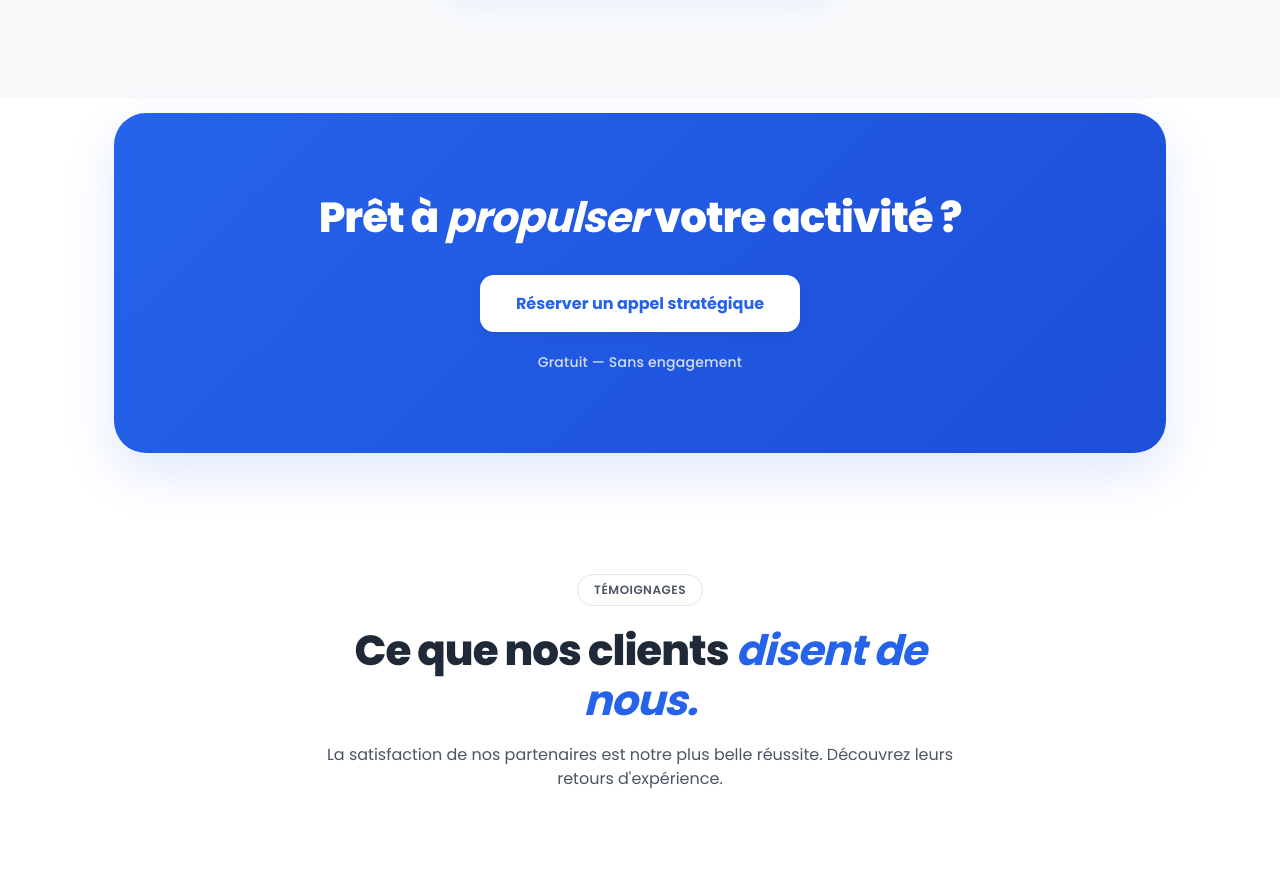
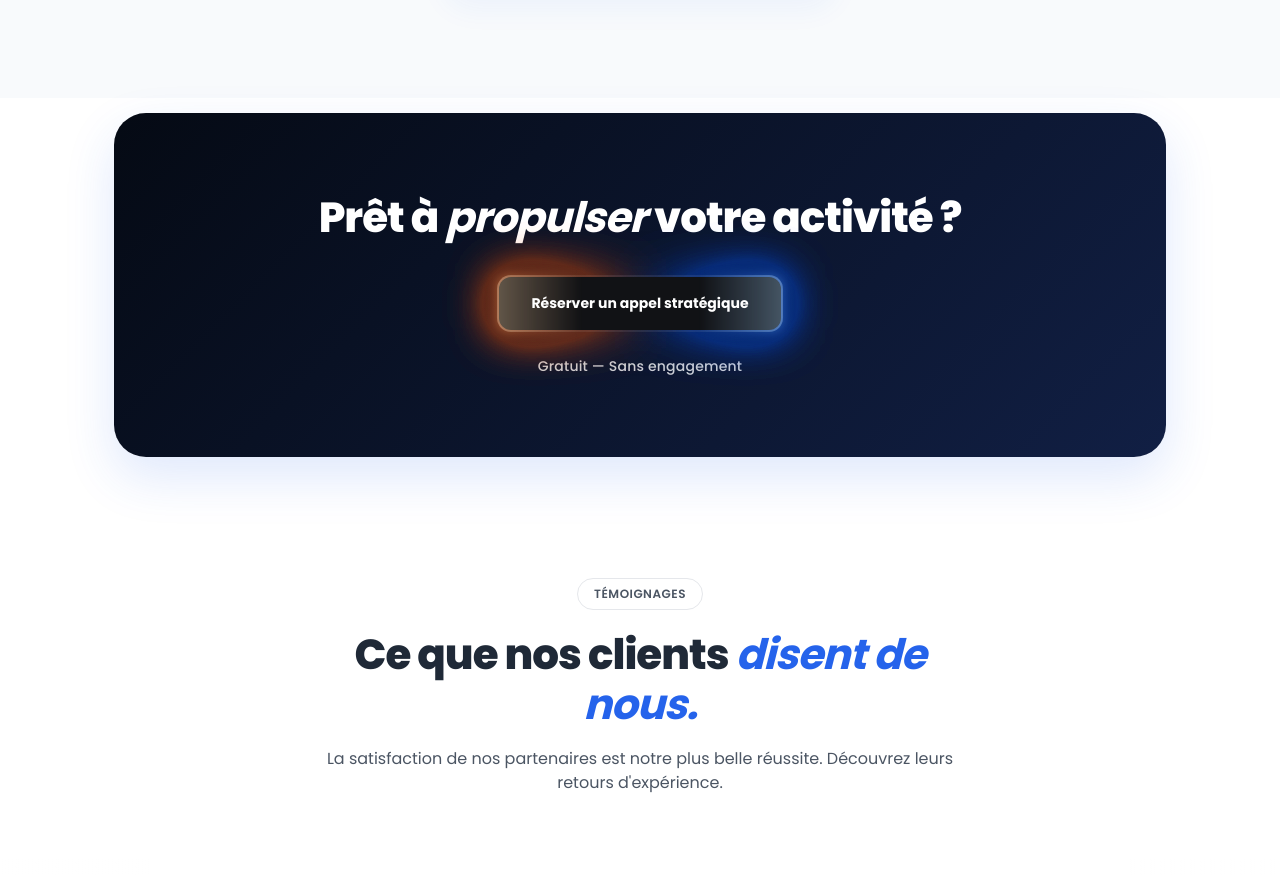
Before and after one commit to emerussoglo/ondigital, a Next.js app: page / in a window 1280 px wide. Shown: the part 5301-6176 px from the top of the page. Built offline with nearby package versions, Linux system fonts and the light colour scheme.

Commit message:
first new

```diff
--- a/src/app/globals.css
+++ b/src/app/globals.css
@@ -882,6 +882,7 @@
 /* LA BANNIÈRE BLEUE */
 .cta-banner {
   background: linear-gradient(135deg, #2563eb 0%, #1d4ed8 100%);
+  background: linear-gradient(135deg, #050a14 0%, #111f44 100%);
   border-radius: 32px;
   padding: 80px 40px;
   text-align: center;
@@ -960,6 +961,124 @@
 
 
 
+/* S'assure que le wrapper du bouton est bien aligné au centre du bloc CTA */
+.cta-action {
+  display: flex;
+  justify-content: center;
+  align-items: center;
+  margin: 24px 0; /* Ajoute un espacement respirable entre le titre et la note */
+}
+
+/* --- LE CSS DU BOUTON COSMIQUE FLEXIBLE --- */
+.uiverse-button-wrapper {
+  position: relative;
+  display: inline-block;
+  border-radius: 14px;
+}
+
+.real-button-link {
+  position: absolute;
+  inset: 0;
+  z-index: 5;
+  display: flex;
+  align-items: center;
+  justify-content: center;
+  padding: 16px 32px;
+  font-size: 14px;
+  font-weight: 700;
+  color: #ffffff !important;
+  text-decoration: none;
+  cursor: pointer;
+  outline: none;
+  border: none;
+  background: transparent;
+}
+
+.button-visual-container {
+  position: relative;
+  border-radius: 14px;
+  overflow: visible;
+}
+
+.button-border {
+  padding: 2px;
+  background: rgba(255, 255, 255, 0.08);
+  border-radius: 14px;
+  overflow: hidden;
+  position: relative;
+}
+
+.button-fake-text {
+  padding: 16px 32px;
+  font-size: 14px;
+  font-weight: 700;
+  color: transparent;
+  background: #111215; /* Fond noir profond d'origine */
+  border-radius: 12px;
+  white-space: nowrap;
+}
+
+.spin {
+  position: absolute;
+  inset: 0;
+  z-index: -1;
+  opacity: 0.35;
+  overflow: hidden;
+  transition: opacity 0.3s;
+  border-radius: 14px;
+}
+
+.real-button-link:hover ~ .button-visual-container .spin {
+  opacity: 1;
+}
+
+.real-button-link:hover ~ .button-visual-container .spin::before {
+  animation-play-state: running;
+}
+
+.spin-blur {
+  filter: blur(1.5em) url(#unopaq);
+}
+
+.spin-intense {
+  inset: -2px;
+  filter: blur(4px) url(#unopaq2);
+}
+
+.spin-inside {
+  inset: -2px;
+  filter: blur(2px) url(#unopaq3);
+  z-index: 0;
+}
+
+.spin::before {
+  content: "";
+  position: absolute;
+  inset: -150%;
+  background: linear-gradient(90deg, #ff5500 30%, transparent 50%, #0055ff 70%);
+  animation: speen 6s linear infinite;
+  animation-play-state: paused;
+}
+
+.spin-intense::before {
+  background: linear-gradient(90deg, #ff9955 20%, transparent 45% 55%, #5599ff 80%);
+}
+
+.spin-inside::before {
+  background: linear-gradient(90deg, #ffcc99 30%, transparent 45% 55%, #99ccff 70%);
+}
+
+@keyframes speen {
+  0% { transform: rotate(0deg); }
+  100% { transform: rotate(360deg); }
+}
+
+@media (max-width: 480px) {
+  .real-button-link, .button-fake-text {
+    padding: 14px 20px;
+    font-size: 13px;
+  }
+}
 
 /* COMPOSANT PAGE SERVICES */
 .services-page {
@@ -1119,6 +1238,7 @@
   background-color: #1d4ed8;
   transform: translateY(-1px);
 }
+
 
 /* RESPONSIVE DESIGN */
 @media (max-width: 1200px) {
--- a/src/app/page.tsx
+++ b/src/app/page.tsx
@@ -313,14 +313,46 @@ useEffect(() => {
   <div className="cta-container">
     <div className="cta-banner">
 
+      {/* 🟢 LES FILTRES SVG SONT DISCRÈTEMENT PLACÉS ICI */}
+      <svg style={{ position: 'absolute', width: 0, height: 0, pointerEvents: 'none' }}>
+        <filter width="300%" x="-100%" height="300%" y="-100%" id="unopaq">
+          <feColorMatrix values="1 0 0 0 0  0 1 0 0 0  0 0 1 0 0  0 0 0 9 0" />
+        </filter>
+        <filter width="300%" x="-100%" height="300%" y="-100%" id="unopaq2">
+          <feColorMatrix values="1 0 0 0 0  0 1 0 0 0  0 0 1 0 0  0 0 0 3 0" />
+        </filter>
+        <filter width="300%" x="-100%" height="300%" y="-100%" id="unopaq3">
+          <feColorMatrix values="1 0 0 0.2 0  0 1 0 0.2 0  0 0 1 0.2 0  0 0 0 2 0" />
+        </filter>
+      </svg>
+
       <h2 className="cta-title">
         Prêt à <span className="text-italic-white">propulser </span> votre activité ?
       </h2>
 
+      {/* 🟢 BLOC BOUTON EFFECT INTÉGRÉ ICI */}
       <div className="cta-action reveal-section">
-              <Link href="/contact" className="btn-cta-white">
+        <div className="uiverse-button-wrapper">
+
+          {/* Le vrai lien Next.js cliquable qui reçoit l'interaction */}
+          <Link href="/contact" className="real-button-link">
             Réserver un appel stratégique
           </Link>
+
+          {/* Les couches visuelles de lueurs animées */}
+          <div className="button-visual-container">
+            <div className="spin spin-blur"></div>
+            <div className="spin spin-intense"></div>
+            <div className="button-border">
+              <div className="spin spin-inside"></div>
+              {/* Gardien de la dimension/taille du bouton */}
+              <div className="button-fake-text">
+                Réserver un appel stratégique
+              </div>
+            </div>
+          </div>
+
+        </div>
       </div>
 
       <p className="cta-note">
```
Lines whose indentation alone changed are shown as unchanged.
